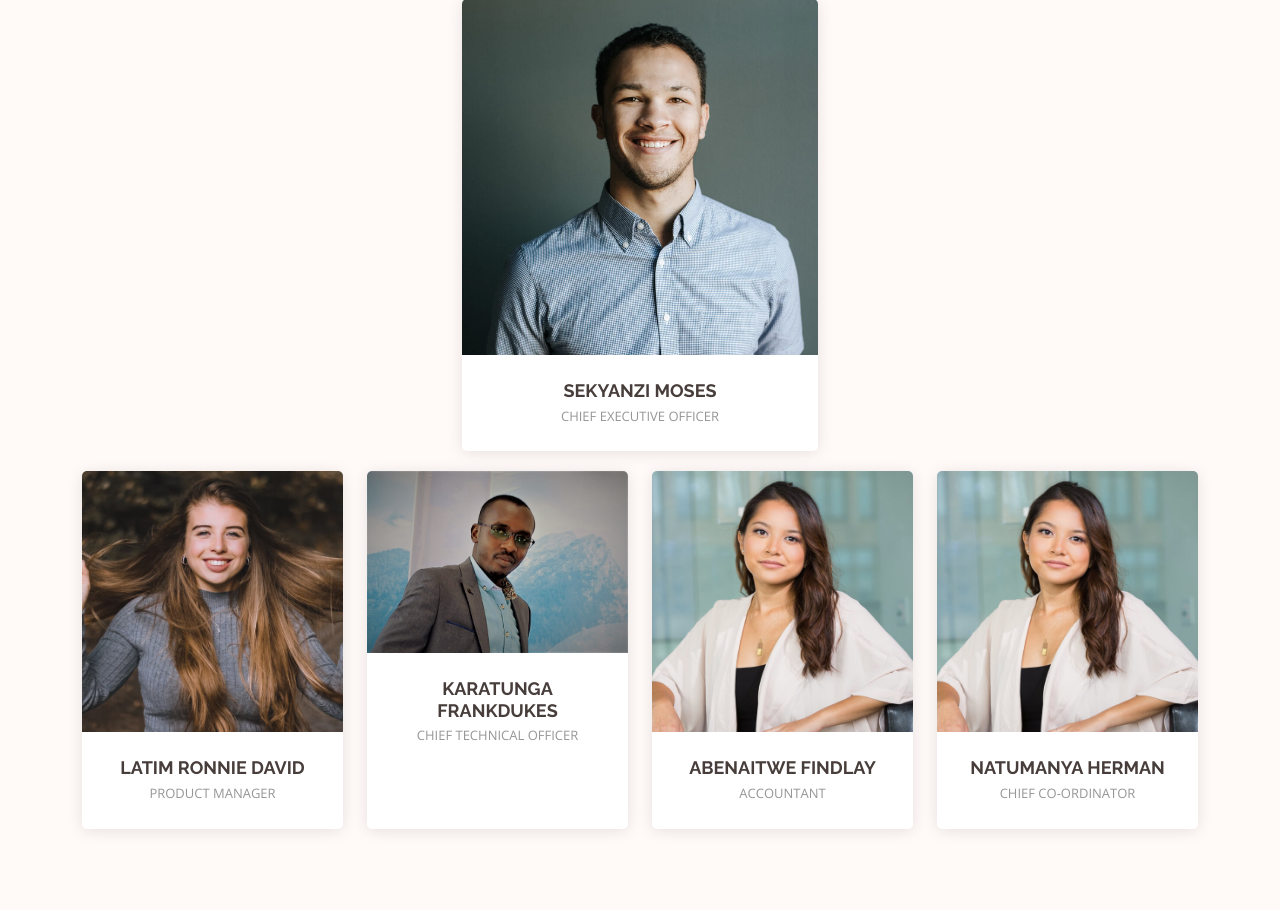
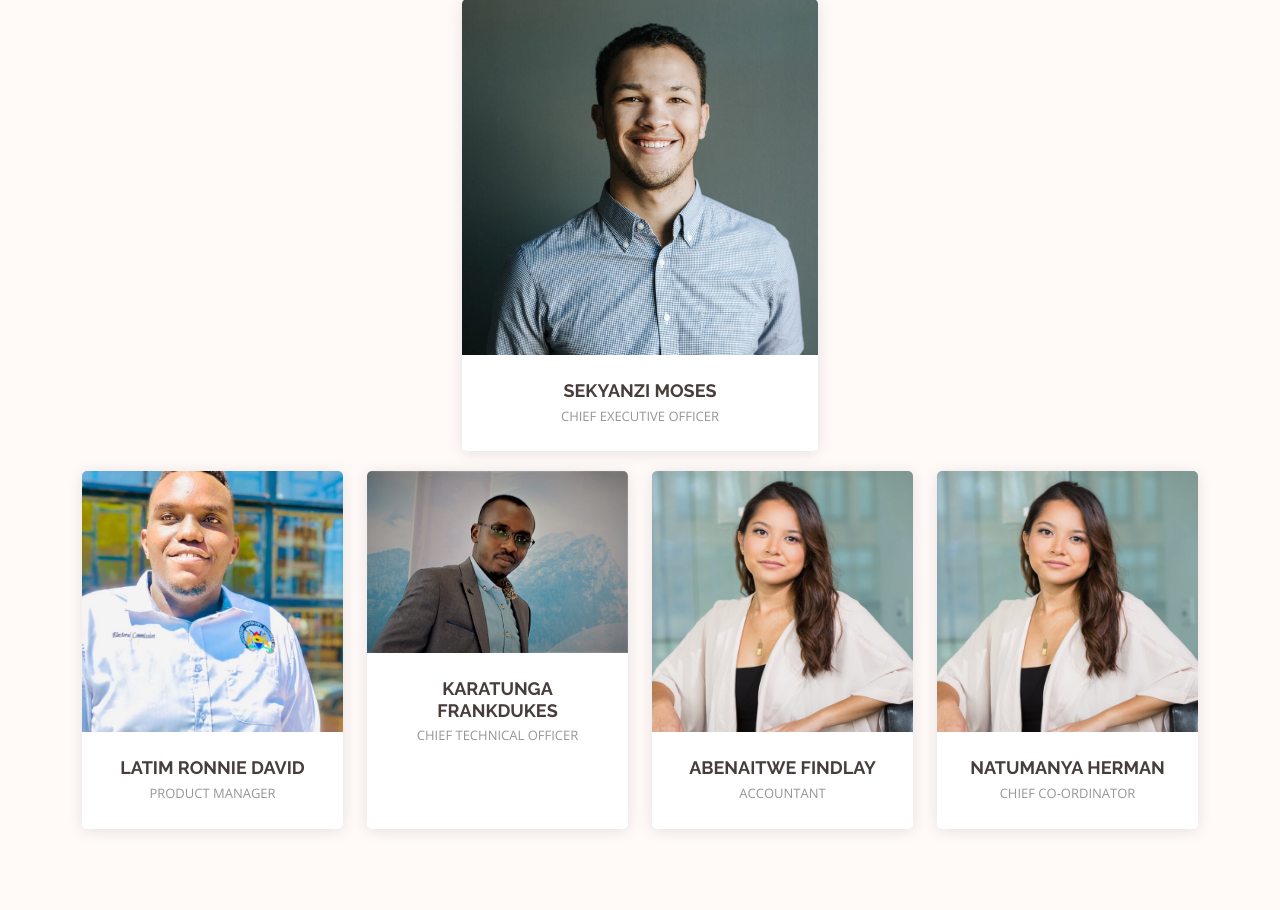
Before and after one commit to latrondav/panda, a Django app: page /team/ in a window 1280 px wide. Shown: the part 267-1177 px from the top of the page. Run offline with Django 3.2, Linux system fonts and the light colour scheme; some libraries are stand-ins or nearby versions.

Commit message:
team update

```diff
--- a/spongebob/templates/team.html
+++ b/spongebob/templates/team.html
@@ -45,7 +45,7 @@
             <div class="col-lg-3 col-md-6 d-flex align-items-stretch" data-aos="fade-up" data-aos-delay="100">
               <div class="member">
                 <div class="member-img">
-                  <img src="{% static 'flexor/img/team/team-2.jpg' %}" class="img-fluid" alt="">
+                  <img src="{% static 'flexor/img/team/lard.jpg' %}" class="img-fluid" alt="">
                   <div class="social">
                     <a href=""><i class="bi bi-twitter"></i></a>
                     <a href=""><i class="bi bi-facebook"></i></a>
@@ -63,7 +63,7 @@
             <div class="col-lg-3 col-md-6 d-flex align-items-stretch" data-aos="fade-up" data-aos-delay="200">
               <div class="member">
                 <div class="member-img">
-                  <img src="{% static 'flexor/img/team/me_2.jpg' %}" class="img-fluid" alt="">
+                  <img src="{% static 'flexor/img/team/dukes.jpg' %}" class="img-fluid" alt="">
                   <div class="social">
                     <a href=""><i class="bi bi-twitter"></i></a>
                     <a href=""><i class="bi bi-facebook"></i></a>
--- a/spongebob/views.py
+++ b/spongebob/views.py
@@ -13,8 +13,7 @@ from django.contrib.sites.shortcuts import get_current_site
 from django.template.loader import render_to_string
 from django.utils.http import urlsafe_base64_decode, urlsafe_base64_encode
 from django.utils.encoding import force_bytes, force_str
-from .models import contact
-from spongebob.models import contact
+from . models import contact
 from . token import generate_token
 from django.core.mail import EmailMessage, send_mail
 
```
Also changed, not shown: db.sqlite3, spongebob/static/flexor/img/team/dukes.jpg (renamed from spongebob/static/flexor/img/team/me_2.jpg), spongebob/static/flexor/img/team/lard.jpg (added).
